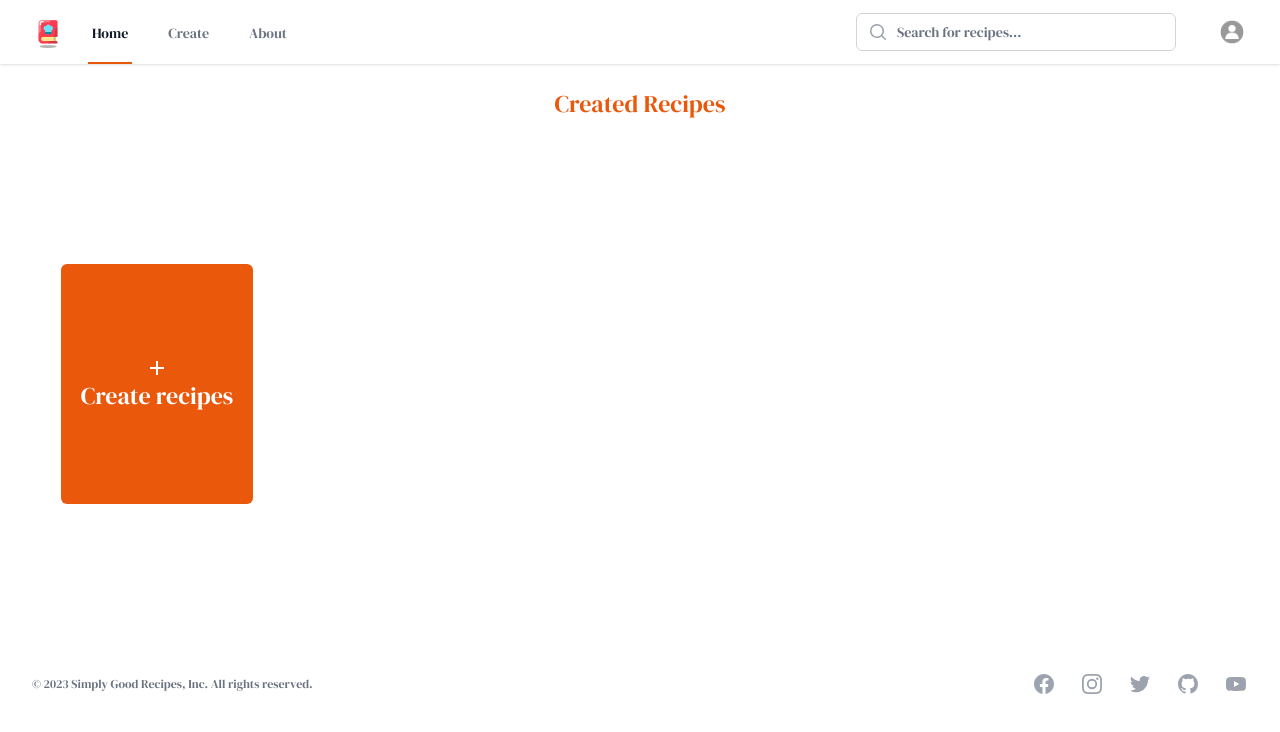
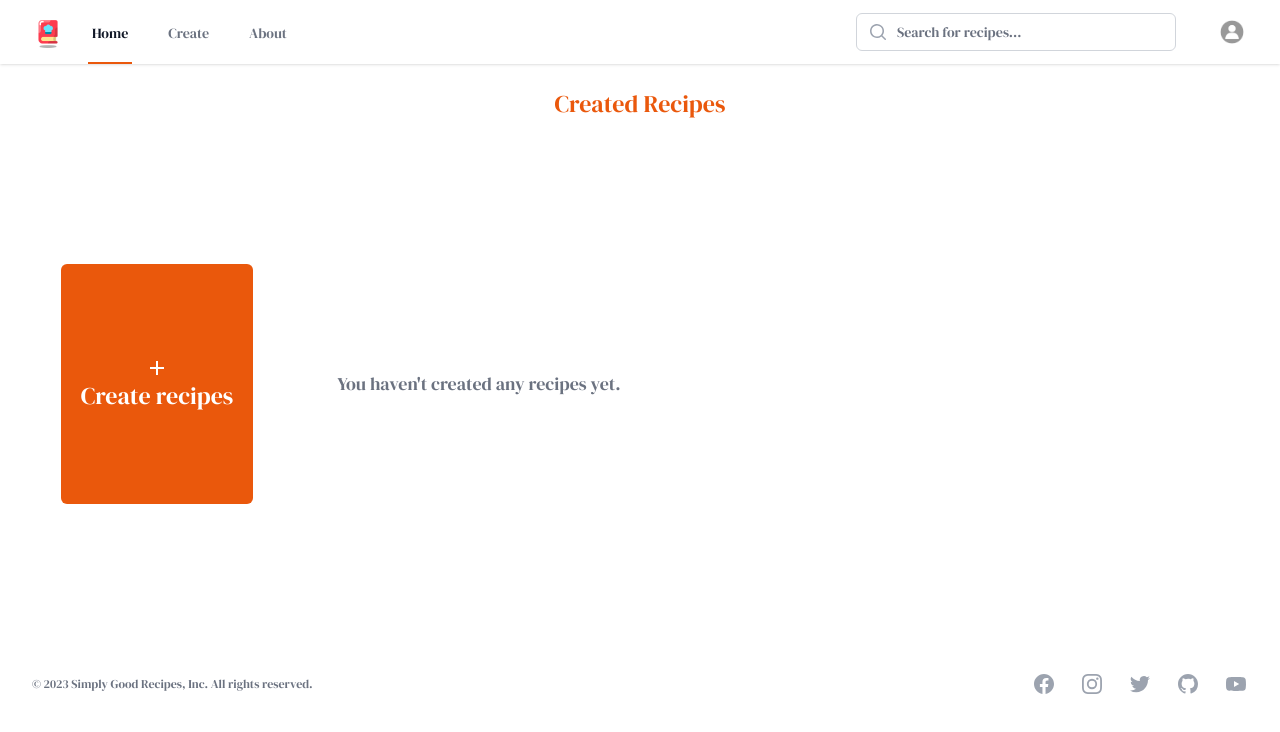
Before and after one commit to irriz-jayy/fictional-octo-potato, a React (Vite) app: page /my_recipes in a window 1280 px wide. Shown: the top 732 px of the page. Built offline with nearby package versions, Linux system fonts and the light colour scheme; the HTML template or start-up script is replaced by a standard one.

Commit message:
added conditional rendering for users with no created recipes

```diff
--- a/src/pages/MyRecipes.jsx
+++ b/src/pages/MyRecipes.jsx
@@ -61,7 +61,14 @@ const MyRecipes = () => {
             </div>
           </a>
           {/* card */}
-          {recipes.map((recipe) => (
+          {recipes.length === 0 ? (
+            <>
+              <p className="text-center text-lg text-gray-500 font-heading m-auto">
+                You haven't created any recipes yet.
+              </p>
+            </>
+          ) : (
+            recipes.map((recipe) => (
               <div
                 key={recipe.id}
                 className="w-48 border border-orange-600 h-60 rounded-md m-auto"
@@ -86,7 +93,8 @@ const MyRecipes = () => {
                   </IconButton>
                 </div>
               </div>
-          ))}
+            ))
+          )}
         </div>
       </div>
       <Footer />
```
Lines whose indentation alone changed are shown as unchanged.
